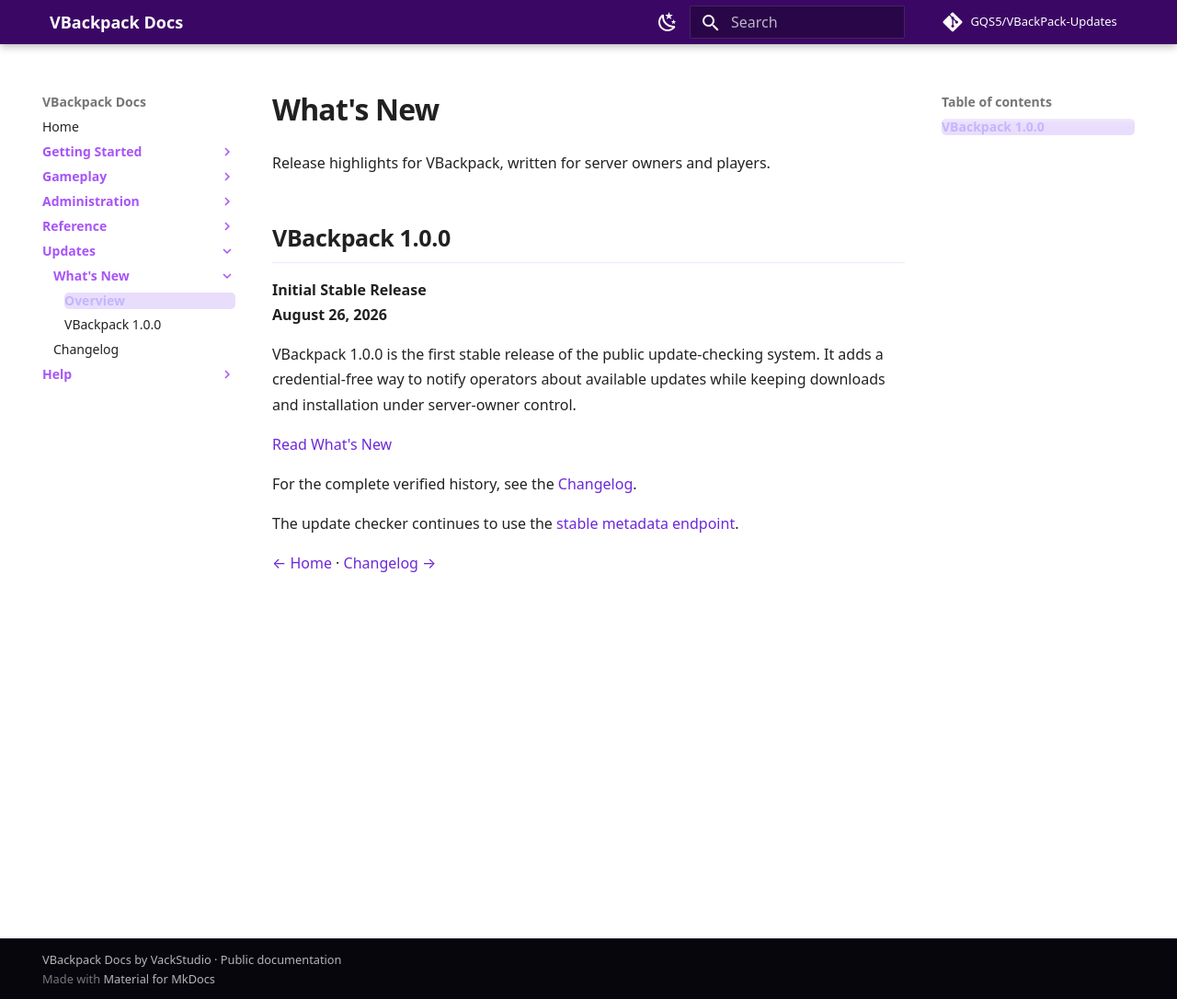
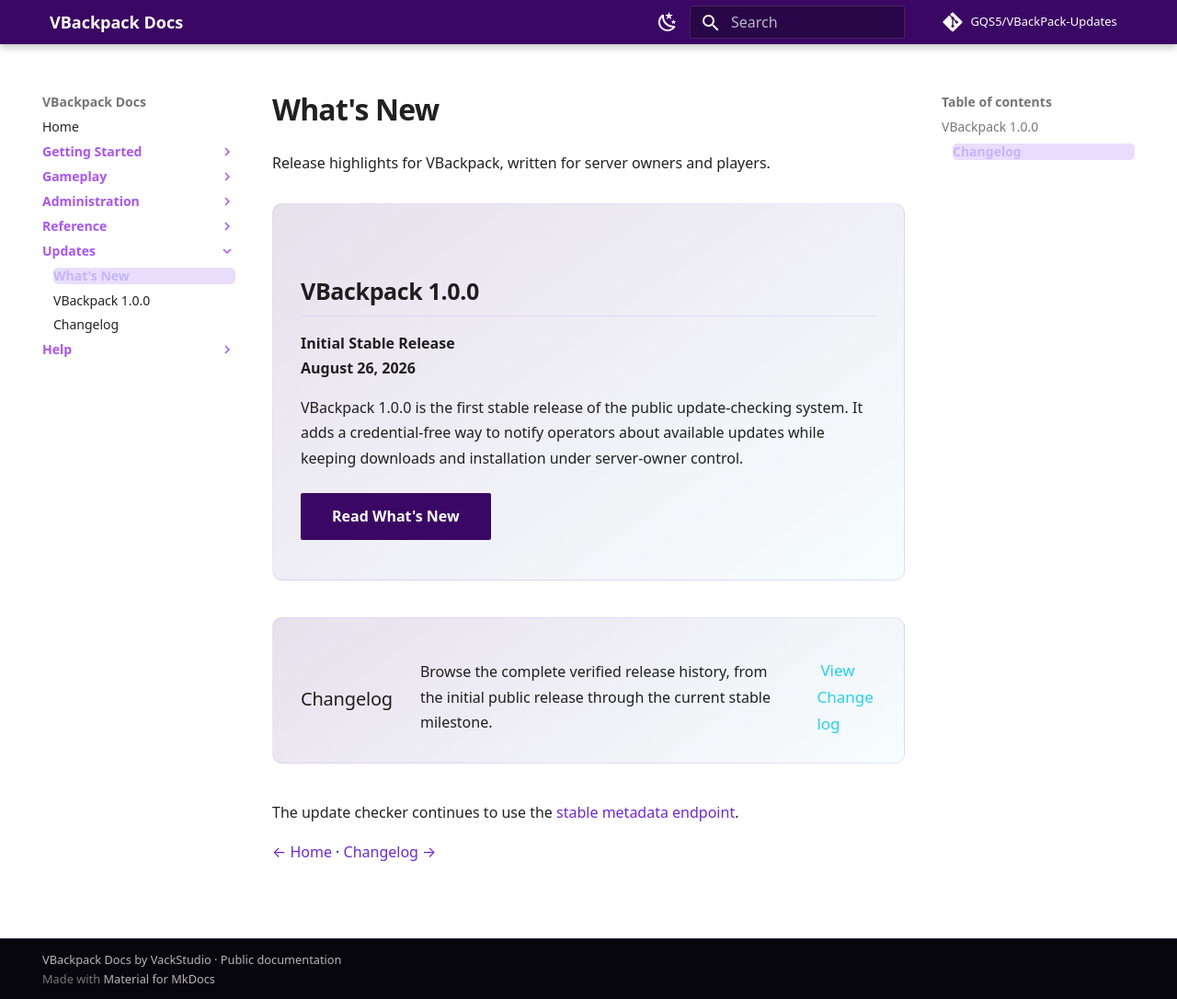
Before and after one commit to GQS5/VBackPack-Updates, an MkDocs documentation site: the page built from docs/updates/index.md, in a window 1280 px wide and 1086 px high. Shown: the whole window at 92% size. Built offline with MkDocs 1.6.1 and Material for MkDocs 9.7.7, drawn with Linux system fonts in a browser that asks for light colours; some web fonts are replaced; comment, search, counter and statistics services are not loaded.

Commit message:
docs: apply final visual polish

```diff
--- a/docs/stylesheets/extra.css
+++ b/docs/stylesheets/extra.css
@@ -28,6 +28,10 @@
   --md-primary-fg-color: var(--vp-deep-purple);
   --md-accent-fg-color: #0891b2;
   --md-typeset-a-color: #6d28d9;
+}
+
+[data-md-color-scheme="default"] .vp-hero h1 {
+  color: #fff;
 }
 
 .md-header,
@@ -243,6 +247,10 @@
   transition: border-color 160ms ease, background 160ms ease, transform 160ms ease, box-shadow 160ms ease;
 }
 
+[data-md-color-scheme="default"] .vp-card {
+  background: linear-gradient(145deg, rgba(124, 58, 237, 0.12), rgba(255, 255, 255, 0.82));
+}
+
 .vp-card:hover,
 .vp-card:focus-visible {
   border-color: rgba(34, 211, 238, 0.68);
@@ -276,10 +284,61 @@
   font-size: 1rem;
 }
 
+[data-md-color-scheme="default"] .vp-card strong {
+  color: #241332;
+}
+
 .vp-card span {
   color: var(--md-default-fg-color--light);
   font-size: 0.85rem;
   line-height: 1.45;
+}
+
+[data-md-color-scheme="default"] .vp-card span {
+  color: #51475a;
+}
+
+/* Updates hub */
+.vp-update-hub {
+  max-width: 48rem;
+}
+
+.vp-update-feature,
+.vp-update-archive {
+  margin: 1.5rem 0 2rem;
+  padding: 1.35rem 1.5rem;
+  border: 1px solid var(--vp-border);
+  border-radius: var(--vp-radius);
+  background: linear-gradient(145deg, rgba(59, 7, 100, 0.12), rgba(34, 211, 238, 0.035));
+}
+
+.vp-update-feature h2,
+.vp-update-archive h3 {
+  margin-top: 0;
+  border-bottom: 0;
+}
+
+.vp-update-feature h2 {
+  margin-bottom: 0.45rem;
+}
+
+.vp-update-feature .md-button {
+  margin-top: 0.4rem;
+}
+
+.vp-update-archive {
+  display: flex;
+  align-items: center;
+  justify-content: space-between;
+  gap: 1.5rem;
+}
+
+.vp-update-archive p {
+  margin-bottom: 0;
+}
+
+.vp-update-archive .vp-text-link {
+  flex: 0 0 auto;
 }
 
 /* Homepage system overview */
@@ -510,6 +569,15 @@ body:has(.vp-hero) .vp-hero + p {
   }
 }
 
+@media screen and (max-width: 900px) {
+  .vp-hero,
+  .md-typeset__scrollwrap {
+    max-width: 100%;
+    margin-right: 0;
+    margin-left: 0;
+  }
+}
+
 @media screen and (max-width: 700px) {
   .vp-hero {
     margin-right: 0;
@@ -546,6 +614,12 @@ body:has(.vp-hero) .vp-hero + p {
     gap: 0.75rem;
   }
 
+  .vp-update-archive {
+    align-items: flex-start;
+    flex-direction: column;
+    gap: 0.75rem;
+  }
+
   .md-typeset__scrollwrap {
     max-width: 100%;
     margin-right: 0;
--- a/docs/updates/index.md
+++ b/docs/updates/index.md
@@ -1,6 +1,10 @@
+<div class="vp-update-hub" markdown>
+
 # What's New
 
 Release highlights for VBackpack, written for server owners and players.
+
+<div class="vp-update-feature" markdown>
 
 ## VBackpack 1.0.0
 
@@ -11,10 +15,23 @@ VBackpack 1.0.0 is the first stable release of the public update-checking
 system. It adds a credential-free way to notify operators about available
 updates while keeping downloads and installation under server-owner control.
 
-[Read What's New](posts/1.0.0.md)
+[Read What's New](posts/1.0.0.md){ .md-button .md-button--primary }
 
-For the complete verified history, see the [Changelog](changelog.md).
+</div>
+
+<div class="vp-update-archive" markdown>
+
+### Changelog
+
+Browse the complete verified release history, from the initial public release
+through the current stable milestone.
+
+[View Changelog](changelog.md){ .vp-text-link }
+
+</div>
 
 The update checker continues to use the [stable metadata endpoint](https://github.com/GQS5/VBackPack-Updates/blob/main/stable.json).
 
 [← Home](../index.md) · [Changelog →](changelog.md)
+
+</div>
--- a/mkdocs.yml
+++ b/mkdocs.yml
@@ -66,9 +66,8 @@ nav:
       - Storage: storage.md
       - Compatibility: compatibility.md
   - Updates:
-      - What's New:
-          - Overview: updates/index.md
-          - VBackpack 1.0.0: updates/posts/1.0.0.md
+      - What's New: updates/index.md
+      - VBackpack 1.0.0: updates/posts/1.0.0.md
       - Changelog: updates/changelog.md
   - Help:
       - Troubleshooting: troubleshooting.md
```
